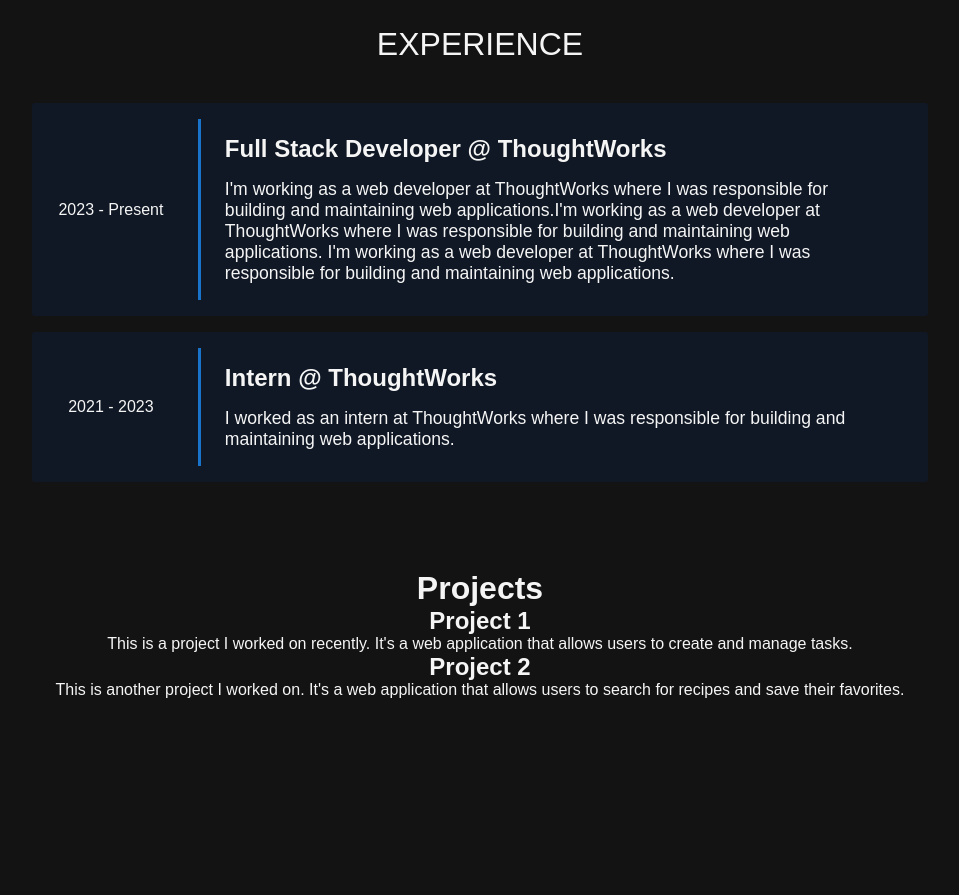
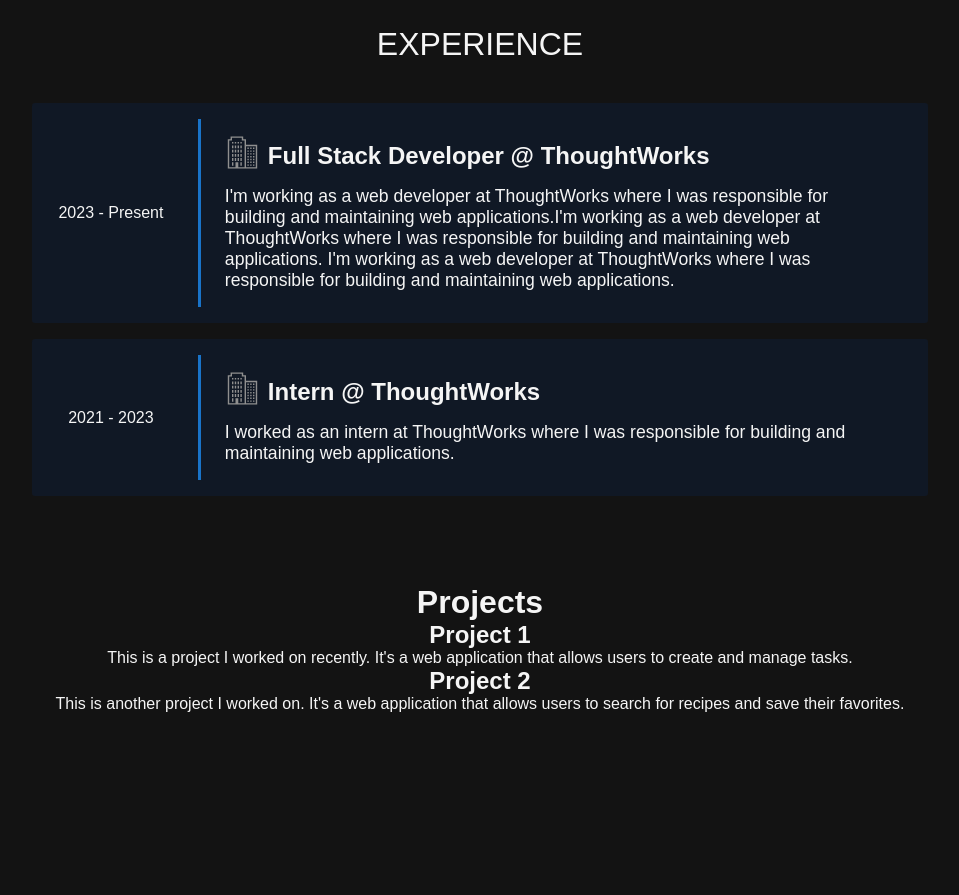
Before and after one commit to premkpavuluri/portfolio_v1, a React (Create React App) app: page / in a window 1280 px wide. Shown: the part 1000-1895 px from the top of the page, without its empty margins (160-1119 px from the left). Built offline with nearby package versions, Linux system fonts and the light colour scheme.

Commit message:
Prem | Add: Updated company svg in the experience section

```diff
--- a/src/components/AboutExp.jsx
+++ b/src/components/AboutExp.jsx
@@ -1,9 +1,14 @@
 import React from "react";
-import {AboutExpBox, JobDescription, JobTitle} from "../styles/PortfolioComponents";
+import {AboutExpBox, IconWrapper, JobDescription, JobTitleSection} from "../styles/PortfolioComponents";
+import Icon from "./Icon";
 
 const AboutExp = ({role, company, desc}) => {
   return (<AboutExpBox>
-      {role && company && (<JobTitle>{role} @ {company}</JobTitle>)}
+      {role && company &&
+        (<JobTitleSection>
+          <IconWrapper><Icon name="company"/></IconWrapper>
+          {role} @ {company}
+        </JobTitleSection>)}
       <JobDescription>{desc}</JobDescription>
     </AboutExpBox>
   )
--- a/src/hooks/useIcon.jsx
+++ b/src/hooks/useIcon.jsx
@@ -12,6 +12,7 @@
 import {ReactComponent as DockerIcon} from "../assets/docker.svg";
 import {ReactComponent as MongoDBIcon} from "../assets/mongodb.svg";
 import {ReactComponent as IconNotFound} from "../assets/404Icon.svg";
+import {ReactComponent as CompanyIcon} from "../assets/company.svg";
 
 const iconComponents = {
   'javascript': JavascriptIcon,
@@ -26,6 +27,7 @@
   'spring': SpringIcon,
   'docker': DockerIcon,
   'mongodb': MongoDBIcon,
+  'company': CompanyIcon,
   'default': IconNotFound
 };
 
--- a/src/styles/PortfolioComponents.jsx
+++ b/src/styles/PortfolioComponents.jsx
@@ -245,11 +245,15 @@
     border-left: 3px solid var(--primary-color);
 `;
 
-const JobTitle = styled.h2`
+const JobTitleSection = styled.h2`
     font-size: 1.5rem;
     font-weight: 700;
     padding-left: 0.5rem;
     padding-right: 0.5rem;
+    display: flex;
+    align-items: flex-end;
+    justify-content: flex-start;
+    column-gap: 0.5rem;
 `;
 
 const JobDescription = styled.p`
@@ -259,6 +263,10 @@
     padding-right: 0.5rem;
 `;
 
+const IconWrapper = styled.div`
+    width: 35px;
+    height: 35px;
+`;
 
 export {
   PortfolioContainer,
@@ -287,6 +295,7 @@
   ExperienceItem,
   TimeLineBox,
   AboutExpBox,
-  JobTitle,
-  JobDescription
+  JobTitleSection,
+  JobDescription,
+  IconWrapper
 };
```
Also changed, not shown: src/assets/company.svg (added).
